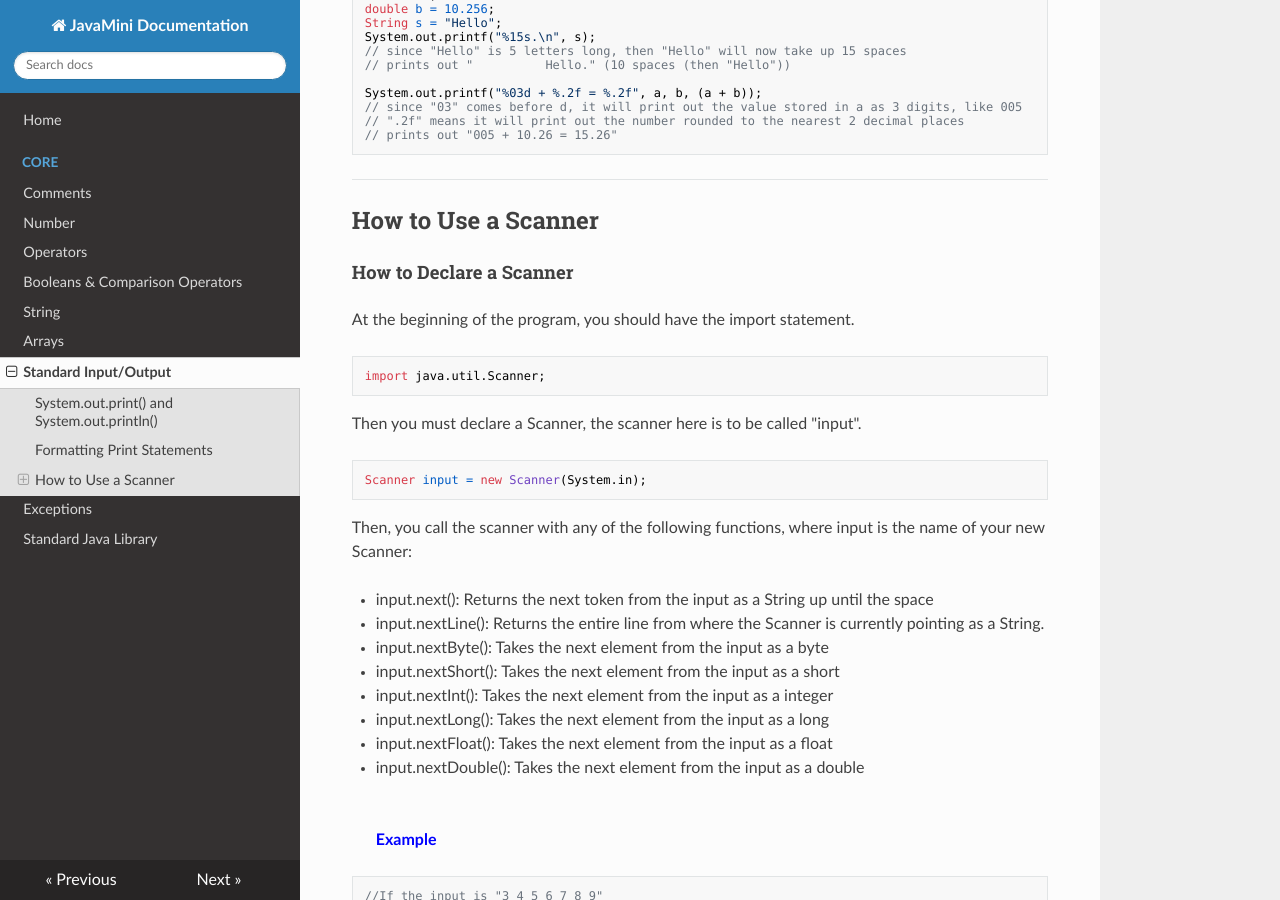
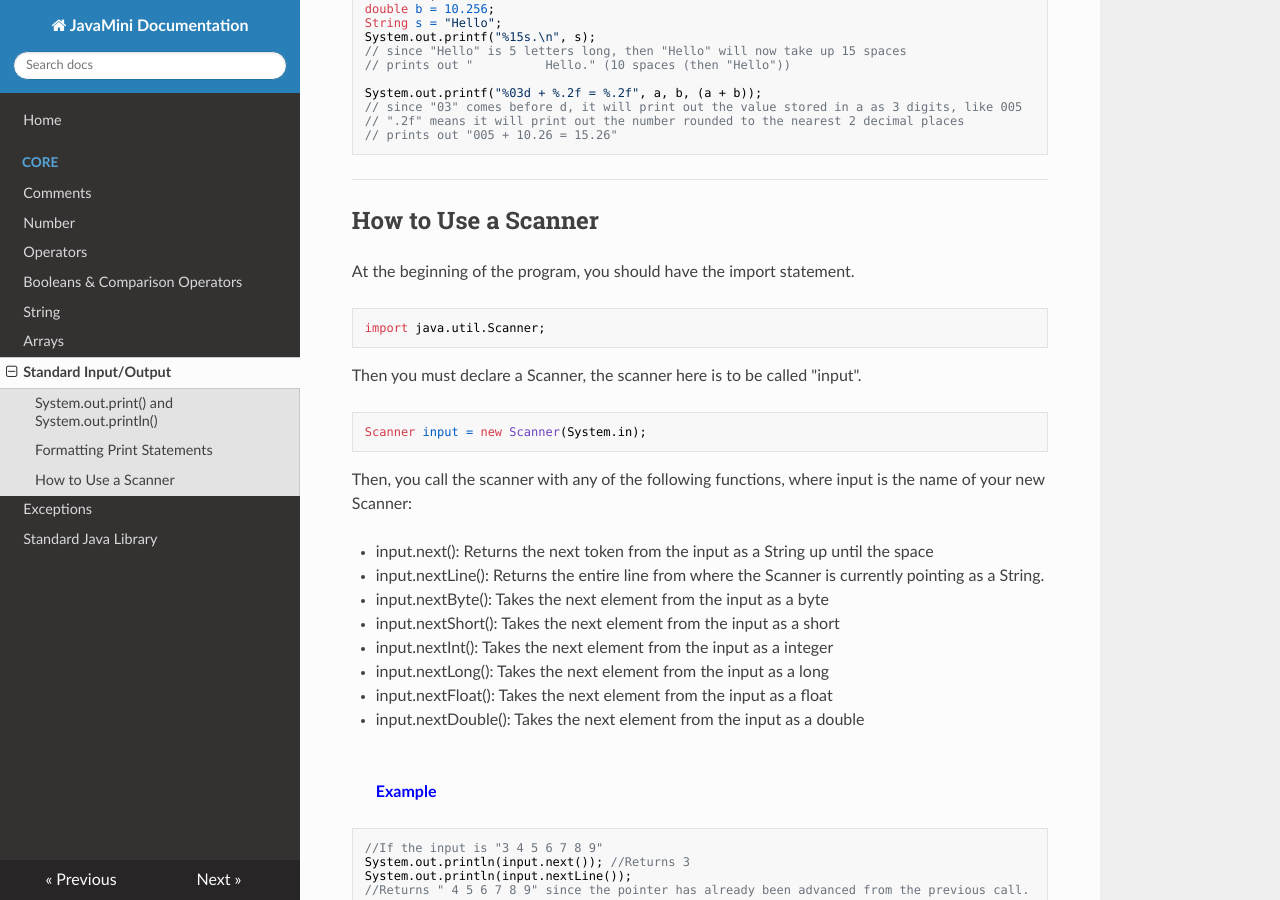
Before and after one commit to bofeng/javamini-doc, an MkDocs documentation site: the page built from doc/core/stdio.md, in a window 1280 px wide and 900 px high, scrolled down 1172 px. Built offline with MkDocs 1.6.1, drawn with Linux system fonts in a browser that asks for light colours; nearby versions of some CDN libraries; old or Windows-style settings are respelled for this version of MkDocs.

Commit message:
Minor Edit

````diff
--- a/doc/core/stdio.md
+++ b/doc/core/stdio.md
@@ -50,7 +50,6 @@ System.out.printf("%03d + %.2f = %.2f", a, b, (a + b));
 
 ---
 ##How to Use a Scanner
-####How to Declare a Scanner
 At the beginning of the program, you should have the import statement.
 ```java
 import java.util.Scanner;
````
